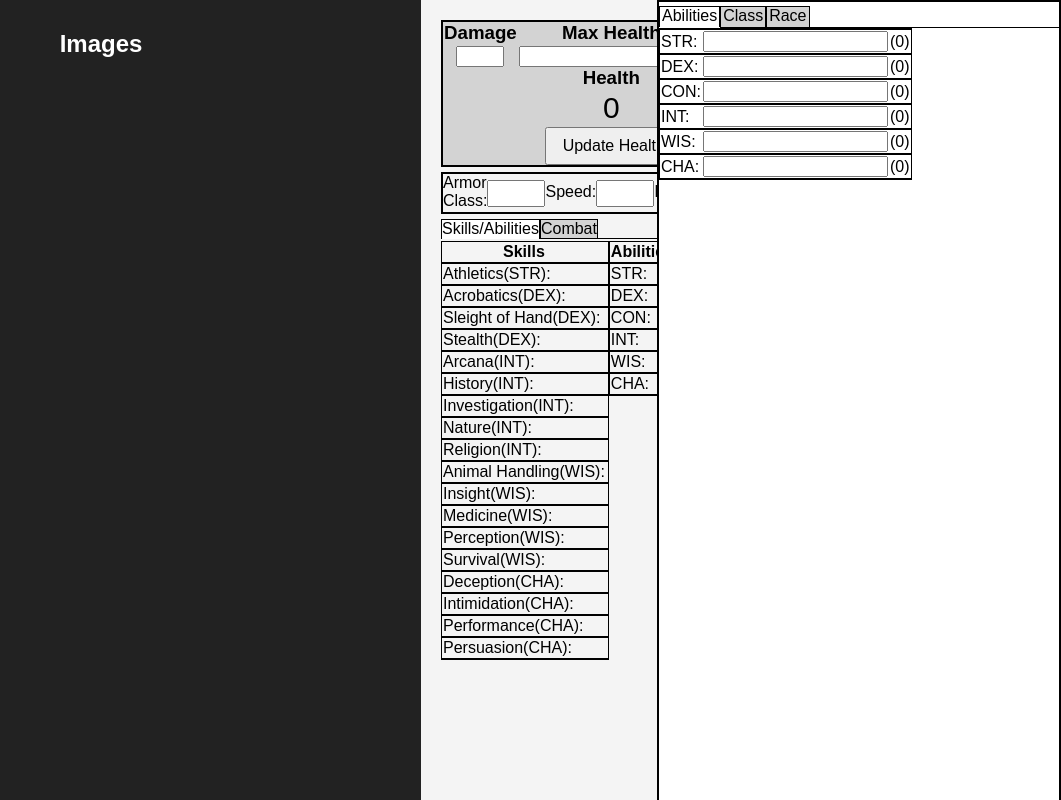
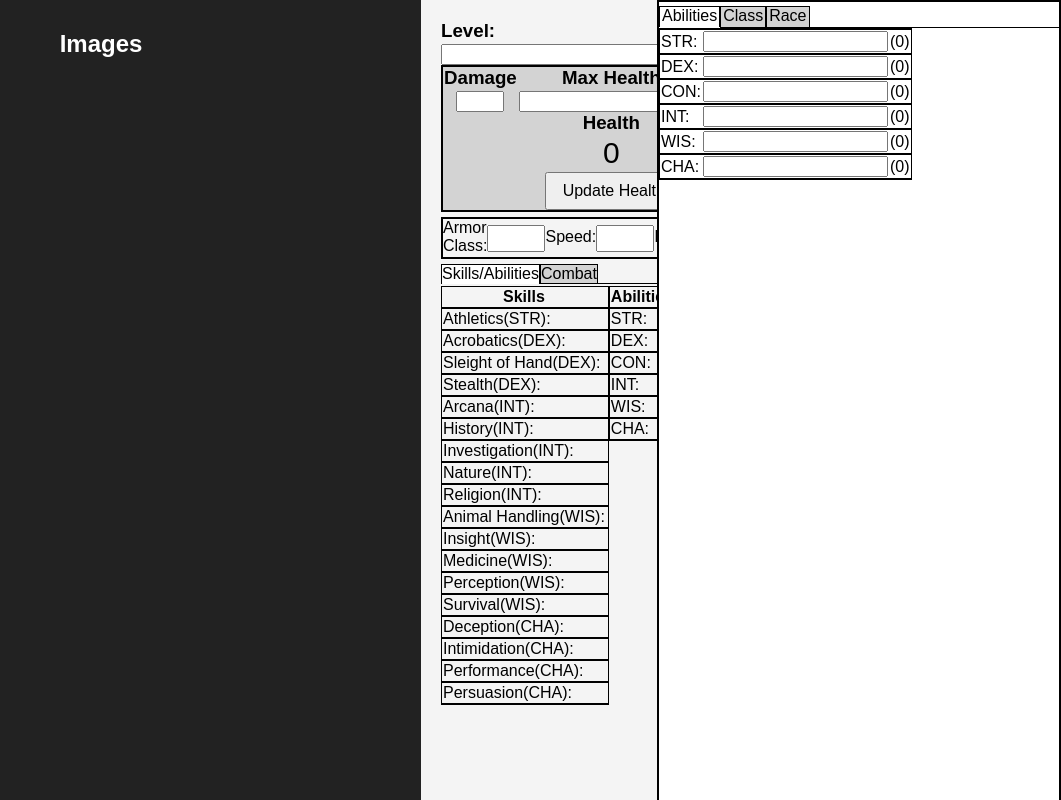
Before and after one commit to AmazingDoor/DND-Asistent, a Flask app: page /client in a window 1280 px wide; the page is wider, and only the part inside the window is pictured. Shown: that part, without its empty margins (219-1280 px from the left). Run offline with Flask 3, Linux system fonts and the light colour scheme; some libraries are stand-ins or nearby versions.

Commit message:
Added level input
Changing level saves, but does not load or update stats yet

```diff
--- a/Main.py
+++ b/Main.py
@@ -32,6 +32,7 @@ import socket_helpers.image_handler
 import socket_helpers.message_handler
 import socket_helpers.spell_handler
 import socket_helpers.race_saver
+import socket_helpers.player_level_handler
 
 DM_SID = None
 
--- a/static/js/client.js
+++ b/static/js/client.js
@@ -18,7 +18,6 @@ document.addEventListener("DOMContentLoaded", () => {
         clientUpdateMaxHealth(max_health_input.value);
     });
     selectCharacter();
-    //addEventListeners();
 });
 
 function selectCharacter() {
--- a/static/js/client_scripts/factories/socket_factory.js
+++ b/static/js/client_scripts/factories/socket_factory.js
@@ -10,6 +10,7 @@ import {setSocket as setRaceMapperSocket} from './../utils/character_sheet/mappe
 import {setSocket as setClassBuilderSocket} from './../utils/character_sheet/page_builders/class_builder.js';
 import {setSocket as setAbilityBuilderSocket} from './../utils/character_sheet/page_builders/ability_builder.js';
 import {setSocket as setDisplayStatUpdaterSocket} from "./../utils/display_stat_updater.js";
+import {setSocket as setPlayerLevelHandlerSocket} from './../player_level_handler.js';
 
 export let socket = null;
 
@@ -26,6 +27,7 @@ export function setFactorySocket(io) {
     setClassBuilderSocket(io);
     setAbilityBuilderSocket(io);
     setDisplayStatUpdaterSocket(io);
+    setPlayerLevelHandlerSocket(io);
 }
 
 export function getSocket() {
--- a/static/js/client_scripts/player_level_handler.js
+++ b/static/js/client_scripts/player_level_handler.js
@@ -1,4 +1,22 @@
-let player_level = 6;
+let player_level = 0;
+let socket = null;
+
+export function setSocket(io) {
+    socket = io;
+}
+
+document.addEventListener("DOMContentLoaded", function() {
+    name = sessionStorage.getItem('charName');
+    char_id = sessionStorage.getItem('charId');
+    const ipt = document.querySelector('#player-level-input');
+    ipt.addEventListener('change',
+    function() {setPlayerLevel(ipt.value)});
+
+    socket.on('load_player_level', data => {
+        const lvl = data.get('player_level');
+        setPlayerLevelAndUpdate(lvl);
+    });
+});
 
 export function getPlayerLevel() {
     return player_level;
@@ -6,6 +24,13 @@ export function getPlayerLevel() {
 
 export function setPlayerLevel(level) {
     player_level = level;
+    socket.emit('client_change_player_level', {player_level: level, char_id: char_id});
+}
+
+export function setPlayerLevelAndUpdate(level) {
+    setPlayerLevel(level);
+    document.querySelector('#player-level-input').value = level;
+
 }
 
 export function getProficiencyBonus() {
--- /dev/null
+++ b/static/js/client_scripts/utils/spell_casting/spell_casting_manager.js
@@ -0,0 +1,5 @@
+import {decrementSpellSlot} from './spell_slot_manager.js';
+
+export function castSpell(spell_level) {
+    decrementSpellSlot(spell_level);
+}
--- a/templates/client.html
+++ b/templates/client.html
@@ -194,6 +194,8 @@
         <button id="toggle-chat">Chat</button>
       </div>
       <div id="player-stats">
+        <h3>Level: </h3>
+        <input type="number" id="player-level-input">
         <div class="player-stat-row">
           <div class="player-stat-column" id="damage">
             <h3>Damage</h3>
```
Also changed, not shown: socket_helpers/player_level_handler.py (added, +30 -0 lines), static/js/client_scripts/utils/spell_casting/focus_manager.js (added, +17 -0 lines), static/js/client_scripts/utils/spell_casting/spell_slot_manager.js (added, +13 -0 lines), static/js/client_scripts/utils/spell_casting/spell_casting_section_builder.js (added).
